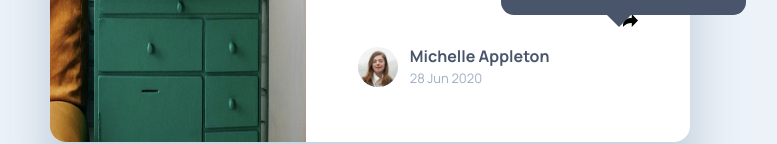
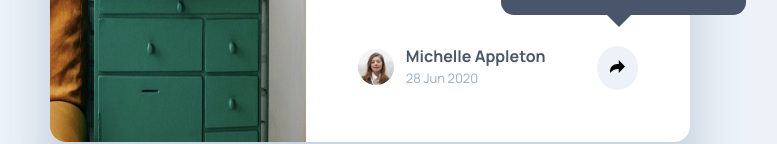
Before and after one commit to ikethedev/article-preview-component, a website: page index.html in a window 1280 px wide. Shown: the part 470-614 px from the top of the page, without its empty margins (270-1047 px from the left). Drawn offline with Linux system fonts and the light colour scheme.

Commit message:
share modal is hidden

```diff
--- a/index.html
+++ b/index.html
@@ -39,7 +39,7 @@
         </article>
       </section>
       <!-- Share Button -->
-      <section id="share hide">
+      <section id="share">
         <img class="share_icon " src="./images/icon-share.svg" alt="share icon">
       </section>
 
--- a/src/input.css
+++ b/src/input.css
@@ -148,7 +148,6 @@ p{
     main{
         display: flex;
         flex-direction: row;
-
         width: 50%;
         border-radius: 1rem ;
 
```
